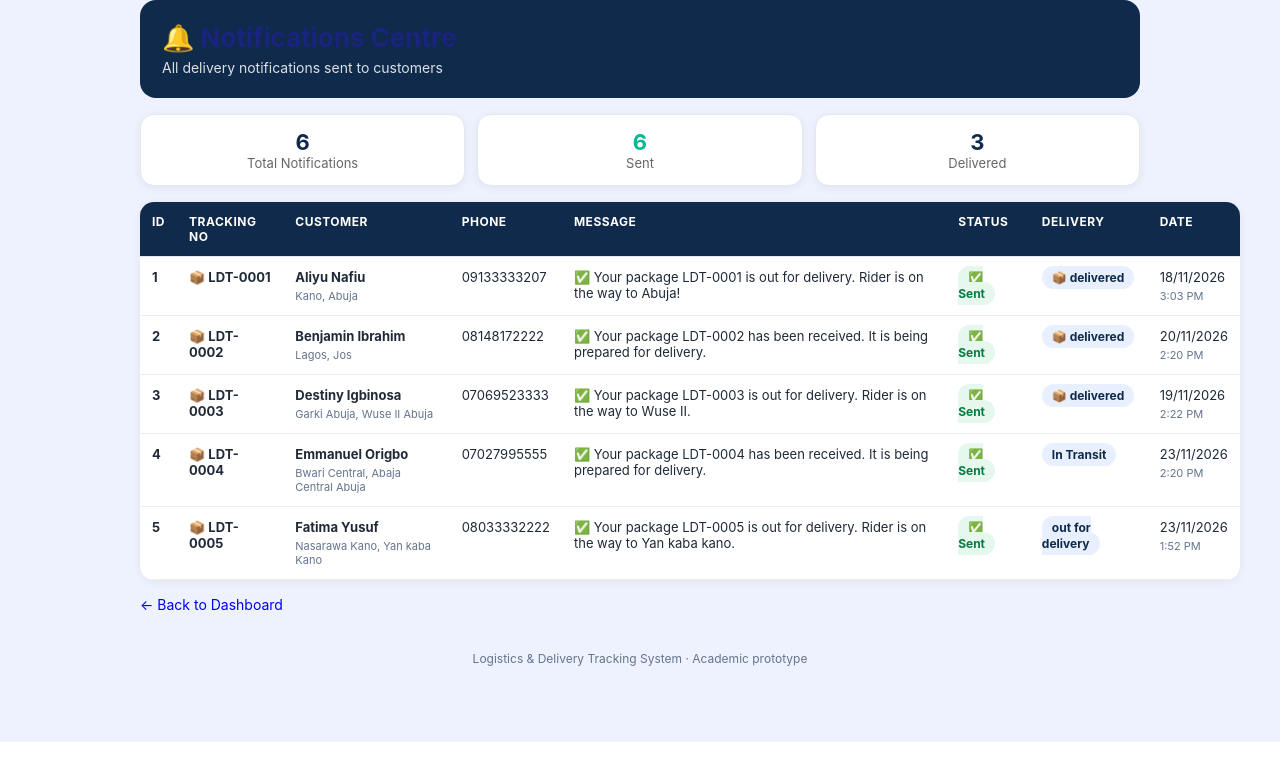
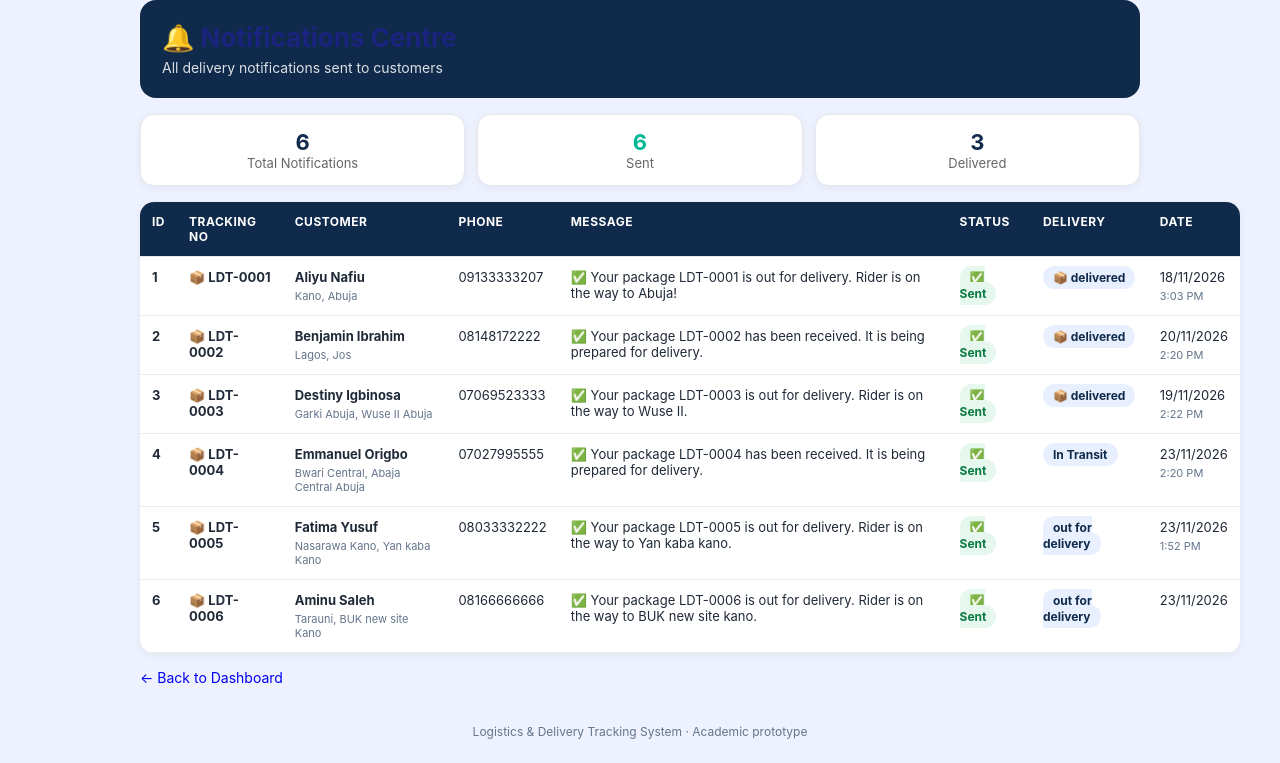
Before and after one commit to Cissey-Cyber/logistics-app, a Flask app: page /notifications in a window 1280 px wide. Shown: the part 58-821 px from the top of the page. Before the commit the page ends 800 px from the top, so only its background shows below. Run offline with Flask 3, Linux system fonts and the light colour scheme; parts of the project's set-up code (start-up, migrations or seed data) failed here and were passed over; some libraries are stand-ins or nearby versions.

Commit message:
Update notifications.html

```diff
--- a/templates/notifications.html
+++ b/templates/notifications.html
@@ -96,6 +96,16 @@
 <td><span class="badge-delivered">out for delivery</span></td>
 <td>23/11/2026<br><small>1:52 PM</small></td>
 </tr>
+    <tr>
+<td><b>6</b></td>
+<td><b>📦 LDT-0006</b></td>
+<td><b>Aminu Saleh</b><br><small>Tarauni, BUK new site Kano</small></td>
+<td>08166666666</td>
+<td>✅ Your package LDT-0006 is out for delivery. Rider is on the way to BUK new site kano.</td>
+<td><span class="badge-sent">✅ Sent</span></td>
+<td><span class="badge-delivered">out for delivery</span></td>
+<td>23/11/2026<br><small></small></td>
+</tr>
     {% endif %}
   </table>
 
```
